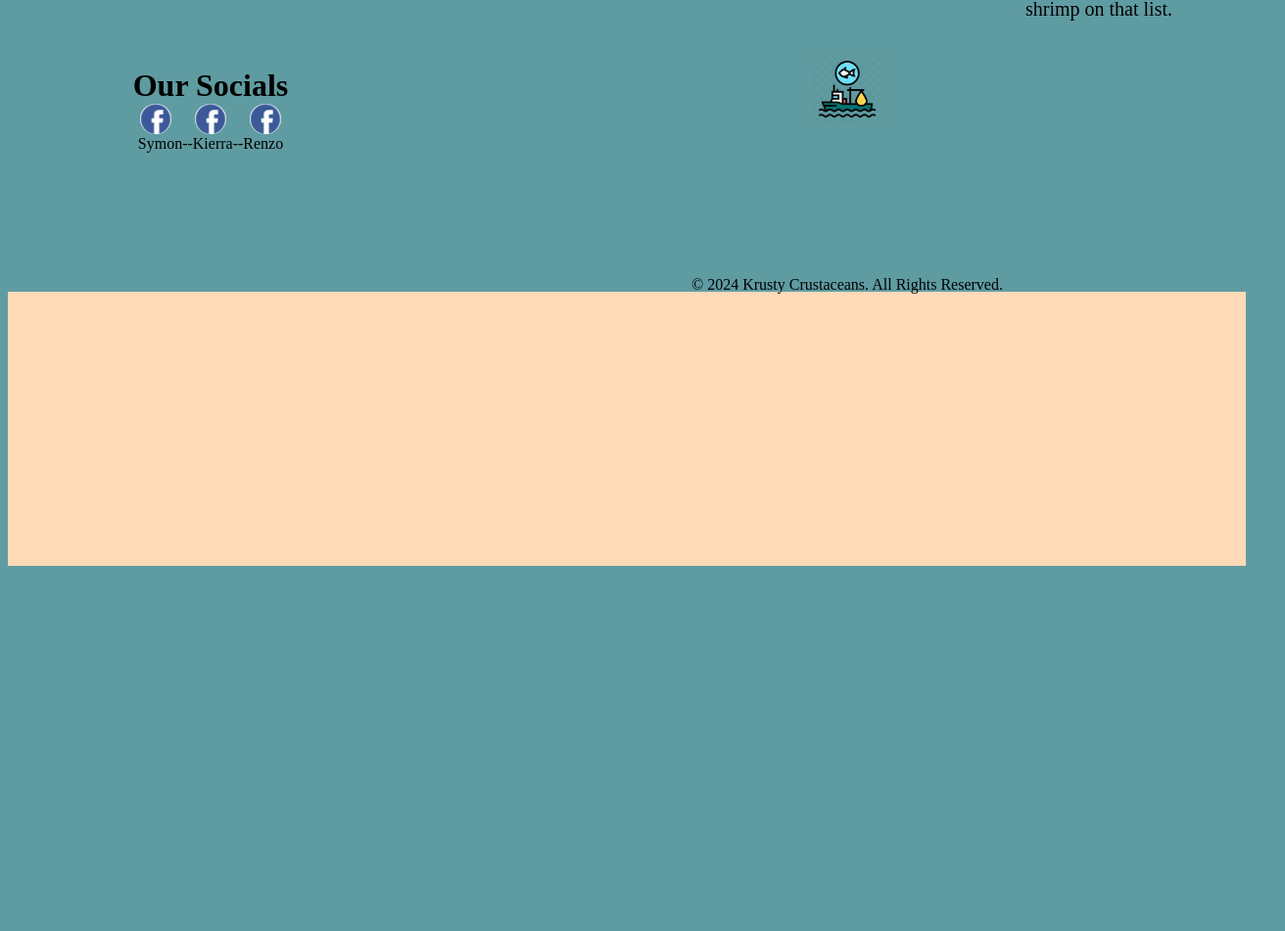
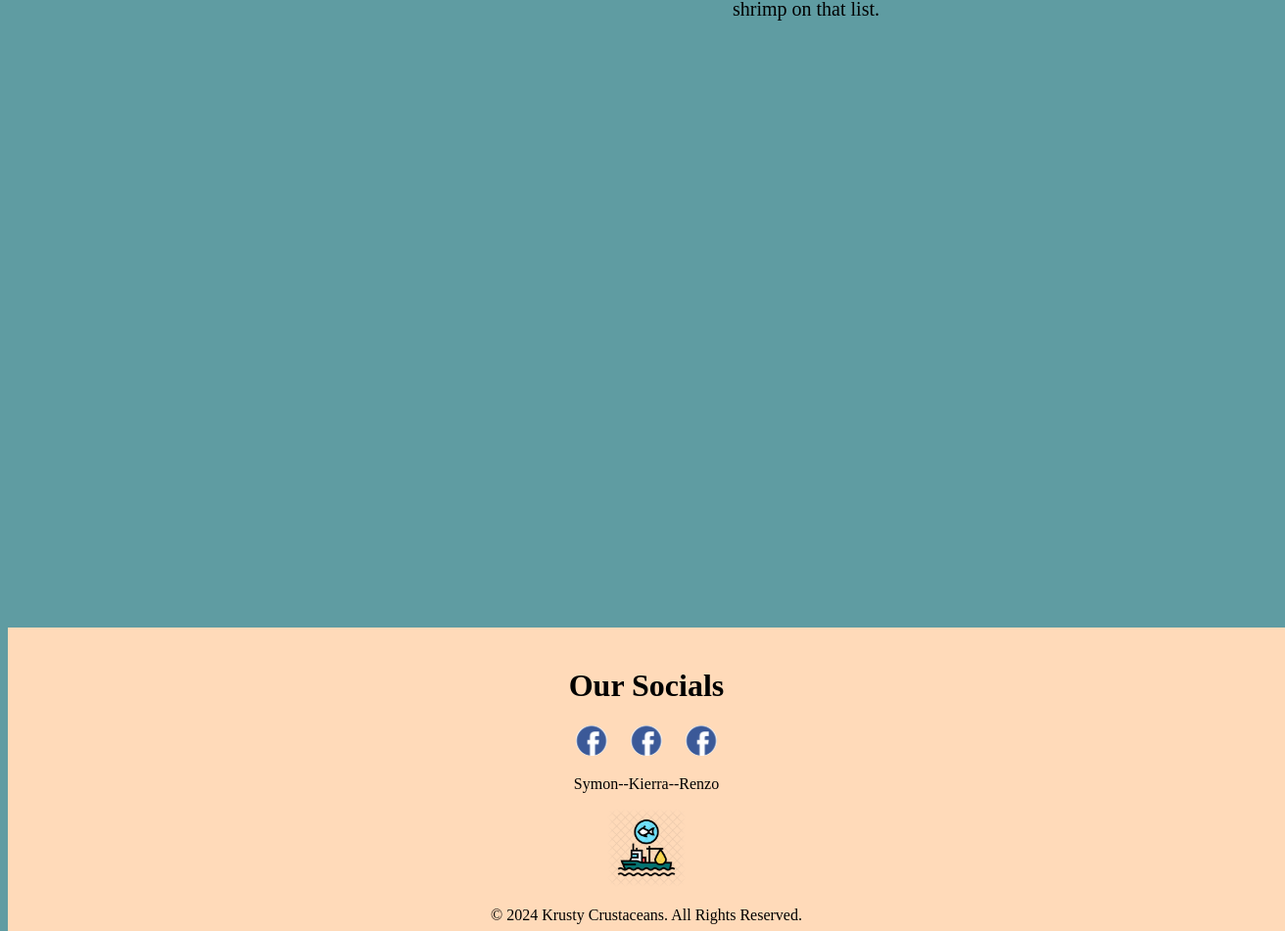
Before and after one commit to SymonYap/Q2Proj_Yap_Pabalinas_Londres, a plain HTML site: page htdocs/Shrimp.html in a window 1280 px wide. Shown: the part 735-1686 px from the top of the page at 98% size, 1312 px wide, since content can reach past the window. Before the commit the page ends 1320 px from the top, so only its background shows below. Drawn offline with Linux system fonts and the light colour scheme.

Commit message:
almost done

```diff
--- a/css/Crab.css
+++ b/css/Crab.css
@@ -13,6 +13,7 @@ li {
     padding-bottom: 10px;
     padding: 20px;
     font-family: 'black 900';
+
 }
 .Nav{
     position: sticky;
@@ -20,6 +21,7 @@ li {
     font-size: 50px;
     color: #A2655F;
     background-color: #A2655F;
+    text-align: center;
 }
 a:link{
     color: rgb(0, 0, 0);
@@ -46,9 +48,10 @@ footer {
     color: #000000;
     padding: 20px;
     text-align: center;
-    height: 240px;
+    height: 270px;
     position: relative;
     top: 800px;
+    width: 100%;
   }
 
   .social-icons {
@@ -63,7 +66,7 @@ footer {
     background-image: url('../images/Social.png');
     background-repeat: no-repeat;
     border-radius: 30px;
-    position: relative;
+
     right: 650px;
     bottom: 360px;
   }
@@ -80,20 +83,20 @@ footer {
     background-position: -343px -145px;
   }
   footer h1{
-    Position:relative;
+
     right:650px;
     bottom: 270px;
   }
   .dogs{
-    position: relative;
+
     right: 650px;
     bottom: 260px;
   }
   .Trademark{
-    position: relative;
+
     bottom: 150px;
   }
   footer>img{
-    position: relative;
+
     bottom: 450px;
   }
--- a/css/Crayfish.css
+++ b/css/Crayfish.css
@@ -13,9 +13,11 @@ li {
     padding-bottom: 10px;
     padding: 20px;
     font-family: 'black 900';
+    width: 100%;
 }
 .Nav{
     position: sticky;
+    text-align: center;
     font-family: 'calibri';
     font-size: 50px;
     color: #A2655F;
@@ -46,7 +48,7 @@ footer {
     color: #000000;
     padding: 20px;
     text-align: center;
-    height: 240px;
+    height: 270px;
     position: relative;
     top: 800px;
   }
@@ -63,7 +65,7 @@ footer {
     background-image: url('../images/Social.png');
     background-repeat: no-repeat;
     border-radius: 30px;
-    position: relative;
+
     right: 650px;
     bottom: 360px;
   }
@@ -80,20 +82,20 @@ footer {
     background-position: -343px -145px;
   }
   footer h1{
-    Position:relative;
+
     right:650px;
     bottom: 270px;
   }
   .dogs{
-    position: relative;
+
     right: 650px;
     bottom: 260px;
   }
   .Trademark{
-    position: relative;
+
     bottom: 150px;
   }
   footer>img{
-    position: relative;
+
     bottom: 450px;
   }
--- a/css/Lobster.css
+++ b/css/Lobster.css
@@ -19,6 +19,7 @@ li {
     font-size: 50px;
     color: #A2655F;
     background-color: #A2655F;
+    text-align: center;
 }
 a:link{
     color: rgb(0, 0, 0);
@@ -45,9 +46,10 @@ footer {
     color: #000000;
     padding: 20px;
     text-align: center;
-    height: 240px;
+    height: 270px;
     position: relative;
     top: 800px;
+    width:100%;
   }
 
   .social-icons {
@@ -62,7 +64,7 @@ footer {
     background-image: url('../images/Social.png');
     background-repeat: no-repeat;
     border-radius: 30px;
-    position: relative;
+
     right: 650px;
     bottom: 360px;
   }
@@ -79,20 +81,20 @@ footer {
     background-position: -343px -145px;
   }
   footer h1{
-    Position:relative;
+
     right:650px;
     bottom: 270px;
   }
   .dogs{
-    position: relative;
+
     right: 650px;
     bottom: 260px;
   }
   .Trademark{
-    position: relative;
+
     bottom: 150px;
   }
   footer>img{
-    position: relative;
+
     bottom: 450px;
   }
--- a/css/Shrimp.css
+++ b/css/Shrimp.css
@@ -12,7 +12,7 @@ li {
     padding-top: 10px;
     padding-bottom: 10px;
     padding: 20px;
-    font-family: 'black 900';
+    font-family: 'black 900'
 }
 .Nav{
     position: sticky;
@@ -20,6 +20,7 @@ li {
     font-size: 50px;
     color: #A2655F;
     background-color: #A2655F;
+    text-align: center;
 }
 a:link{
     color: rgb(0, 0, 0);
@@ -33,14 +34,15 @@ a:visited{
   width: 225px;
   font-size: 20px;
   float: left;
-  margin-left: 450px;
+  margin-right: 100px;
+  margin-left: 415px;
 }
 .p2{
   text-align: justify;
   text-indent: 100px;
   width: 225px;
   font-size: 20px;
-  float:right;
+  display: inline-block;
 
 }
 footer {
@@ -48,9 +50,10 @@ footer {
     color: #000000;
     padding: 20px;
     text-align: center;
-    height: 240px;
+    height: 270px;
     position: relative;
-    top: 800px;
+    top: 600px;
+    width: 100%;
   }
 
   .social-icons {
@@ -65,7 +68,7 @@ footer {
     background-image: url('../images/Social.png');
     background-repeat: no-repeat;
     border-radius: 30px;
-    position: relative;
+
     right: 650px;
     bottom: 360px;
   }
@@ -82,20 +85,20 @@ footer {
     background-position: -343px -145px;
   }
   footer h1{
-    Position:relative;
+
     right:650px;
     bottom: 270px;
   }
   .dogs{
-    position: relative;
+
     right: 650px;
     bottom: 260px;
   }
   .Trademark{
-    position: relative;
+
     bottom: 150px;
   }
   footer>img{
-    position: relative;
+
     bottom: 450px;
   }
--- a/css/index.css
+++ b/css/index.css
@@ -9,24 +9,25 @@ html{
   font-family:'Gill Sans', 'Gill Sans MT', Calibri, 'Trebuchet MS', sans-serif;
   font-size: 50px;
   transform: skew(-30deg);
+  position: relative;
 }
 .Shrimp{
-  position: relative;
+
   top: 100px;
   left: 600px;
 }
 .Lobster{
-  position: relative;
+
   top: 80px;
   left: 350px;
 }
 .Crayfish{
-  position: relative;
+
   top: 80px;
   left: 150px;
 }
 .Crab{
-  position: relative;
+
   top: 80px;
 }
 .p1{
@@ -57,9 +58,10 @@ footer {
   color: #000000;
   padding: 20px;
   text-align: center;
-  height: 240px;
+  height: 270px;
   position: relative;
-  top: 800px;
+  top: 1000px;
+  width: 100%;
 }
 
 .social-icons {
@@ -74,7 +76,7 @@ footer {
   background-image: url('../images/Social.png');
   background-repeat: no-repeat;
   border-radius: 30px;
-  position: relative;
+
   right: 650px;
   bottom: 360px;
 }
@@ -91,20 +93,20 @@ footer {
   background-position: -343px -145px;
 }
 footer h1{
-  Position:relative;
+
   right:650px;
   bottom: 270px;
 }
 .dogs{
-  position: relative;
+
   right: 650px;
   bottom: 260px;
 }
 .Trademark{
-  position: relative;
+
   bottom: 150px;
 }
 footer>img{
-  position: relative;
+
   bottom: 450px;
 }
--- a/htdocs/Shrimp.html
+++ b/htdocs/Shrimp.html
@@ -40,16 +40,10 @@
 
 
     </div>
-    <br>
-    <br>
-    <br>
-    <br>
+
     <footer>
       <h1>Our Socials</h1>
-      <p class="dogs">Symon--Kierra--Renzo</p>
-      <div class="Trademark">
-        <p>&copy; 2024 Krusty Crustaceans. All Rights Reserved.</p>
-      </div>
+
       <div class="social-icons">
         <a href="https://www.facebook.com/symon.yap.35" class="symon"></a>
 
@@ -57,11 +51,19 @@
 
         <a href="https://www.facebook.com/Hade700" class="Renzo"></a>
       </div>
+
+      <p class="dogs">Symon--Kierra--Renzo</p>
+
       <img
         src="../images/fishing-ship-2779375-2324896.png"
         height="80px"
         width="80px"
       />
+
+      <div class="Trademark">
+        <p>&copy; 2024 Krusty Crustaceans. All Rights Reserved.</p>
+      </div>
+
     </footer>
   </body>
 </html>
```
Also changed, not shown: htdocs/Crayfish.html (+11 -4 lines), htdocs/Lobster.html (+10 -4 lines), index.html (+7 -4 lines).
